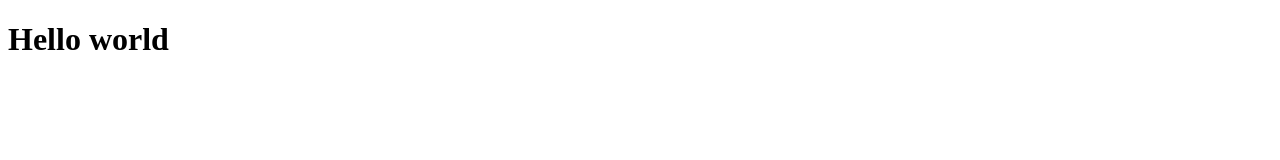
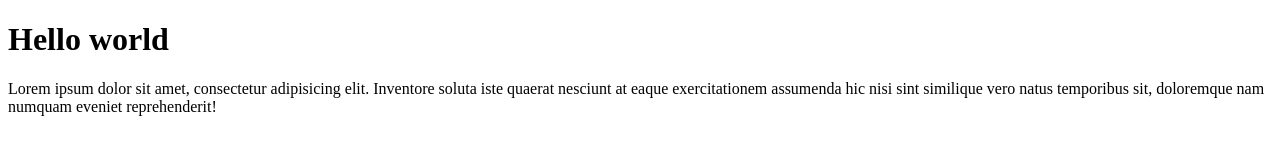
Before and after one commit to NetsiDawit/phase3-code, a plain HTML site: page index.html in a window 1280 px wide. Drawn offline with Linux system fonts and the light colour scheme.

Commit message:
new paragraph added

```diff
--- a/index.html
+++ b/index.html
@@ -7,5 +7,6 @@
 </head>
 <body>
     <h1>Hello world</h1>
+    <p>Lorem ipsum dolor sit amet, consectetur adipisicing elit. Inventore soluta iste quaerat nesciunt at eaque exercitationem assumenda hic nisi sint similique vero natus temporibus sit, doloremque nam numquam eveniet reprehenderit!</p>
 </body>
 </html>
```
